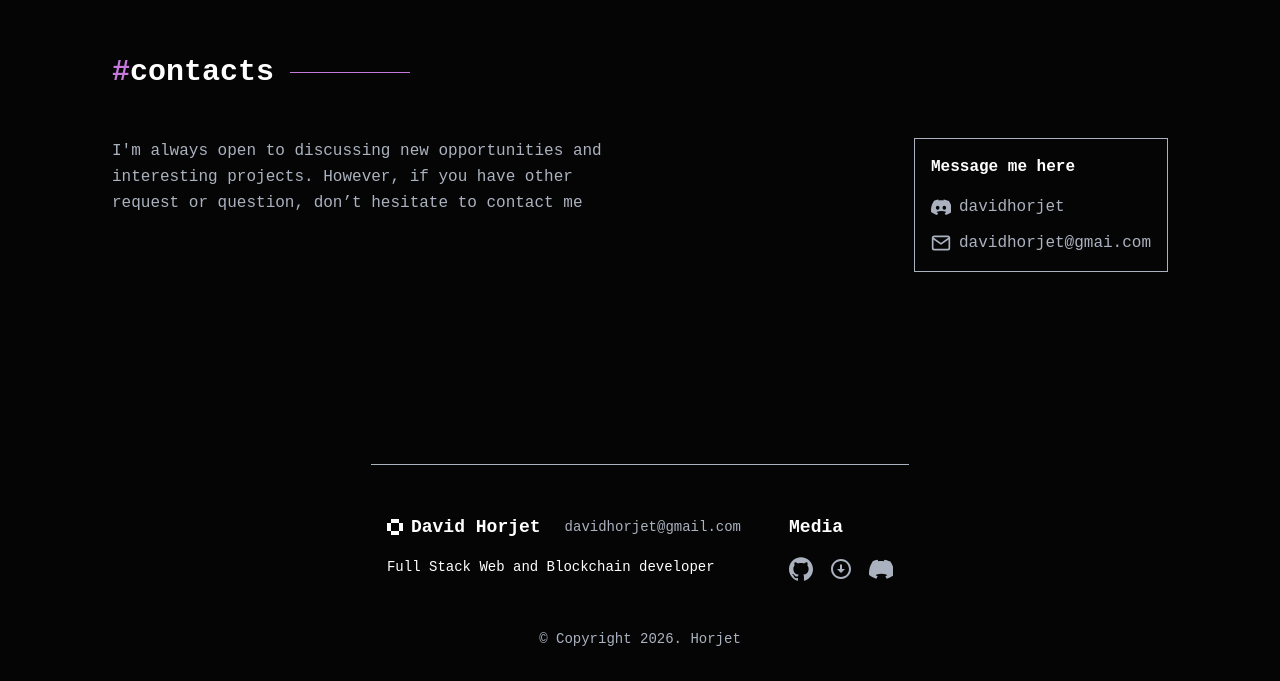
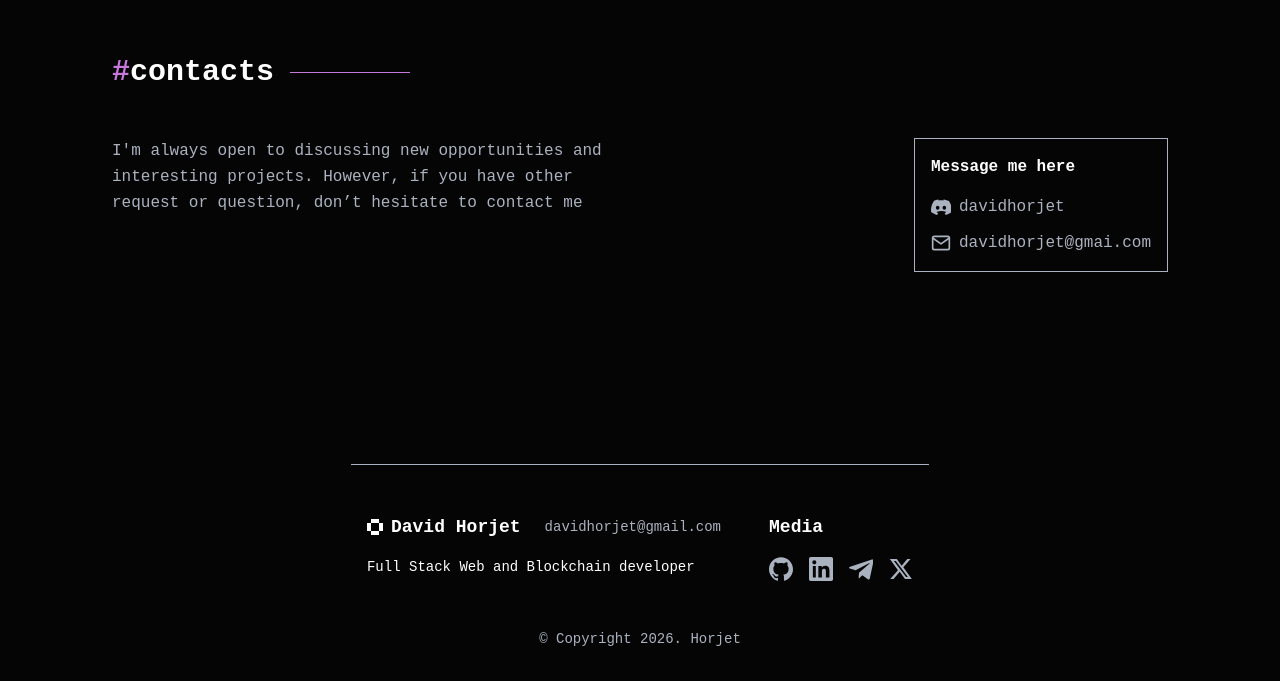
Before and after one commit to David-Horjet/Portfolio-v3, a Next.js app: page / in a window 1280 px wide. Shown: the part 4211-4892 px from the top of the page. Built offline with nearby package versions, Linux system fonts and the light colour scheme.

Commit message:
chore: addin contents

```diff
--- a/components/Footer.tsx
+++ b/components/Footer.tsx
@@ -1,4 +1,5 @@
 
+import Link from 'next/link';
 import React from 'react';
 
 const Footer: React.FC = () => {
@@ -8,7 +9,7 @@ const Footer: React.FC = () => {
                 <div className="space-y-4">
                     <div className="flex items-center gap-2 group">
                         <svg width="16" height="16" viewBox="0 0 16 16" fill="none" xmlns="http://www.w3.org/2000/svg">
-              <path d="M12 0H4V4H0V12H4V16H12V12H16V4H12V0ZM12 4V12H4V4H12Z" fill="white"/>
+                            <path d="M12 0H4V4H0V12H4V16H12V12H16V4H12V0ZM12 4V12H4V4H12Z" fill="white" />
                         </svg>
                         <span className="text-white font-bold text-lg group-hover:text-primary transition-colors cursor-pointer">David Horjet</span>
                         <span className="text-gray text-sm ml-4 cursor-pointer hover:text-white transition-colors">davidhorjet@gmail.com</span>
@@ -19,16 +20,73 @@ const Footer: React.FC = () => {
                 <div className="space-y-4">
                     <h4 className="text-white font-bold text-lg">Media</h4>
                     <div className="flex gap-4 text-gray">
-             {/* Github icon placeholder */}
-            <svg width="24" height="24" viewBox="0 0 24 24" fill="currentColor" className="hover:text-white transition-colors cursor-pointer">
-              <path d="M12 .297c-6.63 0-12 5.373-12 12 0 5.303 3.438 9.8 8.205 11.385.6.113.82-.258.82-.577 0-.285-.01-1.04-.015-2.04-3.338.724-4.042-1.61-4.042-1.61C4.422 18.07 3.633 17.7 3.633 17.7c-1.087-.744.084-.729.084-.729 1.205.084 1.838 1.236 1.838 1.236 1.07 1.835 2.809 1.305 3.495.998.108-.776.417-1.305.76-1.605-2.665-.3-5.466-1.332-5.466-5.93 0-1.31.465-2.38 1.235-3.22-.135-.303-.54-1.523.105-3.176 0 0 1.005-.322 3.3 1.23.96-.267 1.98-.399 3-.405 1.02.006 2.04.138 3 .405 2.28-1.552 3.285-1.23 3.285-1.23.645 1.653.24 2.873.12 3.176.765.84 1.23 1.91 1.23 3.22 0 4.61-2.805 5.625-5.475 5.92.42.36.81 1.096.81 2.22 0 1.606-.015 2.896-.015 3.286 0 .315.21.69.825.57C20.565 22.092 24 17.592 24 12.297c0-6.627-5.373-12-12-12"/>
+                        {/* GitHub */}
+                        <Link
+                            href="https://github.com/David-Horjet"
+                            target="_blank"
+                            className="group"
+                        >
+                            <svg
+                                width="24"
+                                height="24"
+                                viewBox="0 0 24 24"
+                                fill="currentColor"
+                                className="text-gray group-hover:text-primary transition-colors"
+                            >
+                                <path d="M12 .297c-6.63 0-12 5.373-12 12 0 5.303 3.438 9.8 8.205 11.385.6.113.82-.258.82-.577 0-.285-.01-1.04-.015-2.04-3.338.724-4.042-1.61-4.042-1.61C4.422 18.07 3.633 17.7 3.633 17.7c-1.087-.744.084-.729.084-.729 1.205.084 1.838 1.236 1.838 1.236 1.07 1.835 2.809 1.305 3.495.998.108-.776.417-1.305.76-1.605-2.665-.3-5.466-1.332-5.466-5.93 0-1.31.465-2.38 1.235-3.22-.135-.303-.54-1.523.105-3.176 0 0 1.005-.322 3.3 1.23.96-.267 1.98-.399 3-.405 1.02.006 2.04.138 3 .405 2.28-1.552 3.285-1.23 3.285-1.23.645 1.653.24 2.873.12 3.176.765.84 1.23 1.91 1.23 3.22 0 4.61-2.805 5.625-5.475 5.92.42.36.81 1.096.81 2.22 0 1.606-.015 2.896-.015 3.286 0 .315.21.69.825.57C20.565 22.092 24 17.592 24 12.297c0-6.627-5.373-12-12-12" />
                             </svg>
-            <svg width="24" height="24" viewBox="0 0 24 24" fill="currentColor" className="hover:text-white transition-colors cursor-pointer">
-              <path d="M12 2C6.47 2 2 6.47 2 12s4.47 10 10 10 10-4.47 10-10S17.53 2 12 2zm0 18c-4.41 0-8-3.59-8-8s3.59-8 8-8 8 3.59 8 8-3.59 8-8 8zm-1-12.5h2V12h3l-4 4-4-4h3V7.5z"/>
+                        </Link>
+
+                        {/* LinkedIn */}
+                        <Link
+                            href="https://linkedin.com/in/davidhorjet"
+                            target="_blank"
+                            className="group"
+                        >
+                            <svg
+                                width="24"
+                                height="24"
+                                viewBox="0 0 24 24"
+                                fill="currentColor"
+                                className="text-gray group-hover:text-primary transition-colors"
+                            >
+                                <path d="M20.447 20.452h-3.554v-5.569c0-1.328-.027-3.037-1.852-3.037-1.853 0-2.136 1.445-2.136 2.939v5.667H9.351V9h3.414v1.561h.049c.476-.9 1.637-1.85 3.366-1.85 3.599 0 4.267 2.368 4.267 5.451v6.29zM5.337 7.433a2.062 2.062 0 110-4.124 2.062 2.062 0 010 4.124zM6.814 20.452H3.861V9h2.953v11.452zM22.225 0H1.771C.792 0 0 .774 0 1.727v20.545C0 23.227.792 24 1.771 24h20.451C23.2 24 24 23.227 24 22.273V1.727C24 .774 23.2 0 22.222 0z" />
                             </svg>
-            <svg width="24" height="24" viewBox="0 0 24 24" fill="currentColor" className="hover:text-white transition-colors cursor-pointer">
-               <path d="M20.317 4.3698a19.7913 19.7913 0 00-4.8851-1.5152.0741.0741 0 00-.0785.0371c-.211.3753-.4447.8648-.6083 1.2495-1.8447-.2762-3.68-.2762-5.4868 0-.1636-.3933-.4058-.8742-.6177-1.2495a.077.077 0 00-.0785-.037 19.7363 19.7363 0 00-4.8852 1.515.0699.0699 0 00-.0321.0277C.5334 9.0458-.319 13.5799.0992 18.0578a.0824.0824 0 00.0312.0561c2.4214 1.7899 4.7563 2.872 7.0433 3.58a.0768.0768 0 00.0835-.027c.5401-.739 1.0125-1.5361 1.4088-2.3781a.0767.0767 0 00-.0418-.1058 12.5907 12.5907 0 01-1.8907-.901.0784.0784 0 00-.0083-.1311c.1265-.0948.253-.1928.3734-.294a.0754.0754 0 00.0264-.0784 14.28 14.28 0 0110.7412 0 .075.075 0 00.0264.0784c.1204.1012.2469.1992.3734.294a.0788.0788 0 00-.0083.1311 12.1541 12.1541 0 01-1.8907.901.0763.0763 0 00-.0418.1058c.3963.842 1.4088 2.3781 1.4088 2.3781a.0762.0762 0 00.0835.027c2.287-.708 4.6219-1.7901 7.0433-3.58a.0824.0824 0 00.0312-.0561c.5004-5.177-.8382-9.6739-3.5493-13.6604a.068.068 0 00-.0312-.0286z"/>
+                        </Link>
+
+                        {/* Telegram */}
+                        <Link
+                            href="https://t.me/davidhorjet"
+                            target="_blank"
+                            className="group"
+                        >
+                            <svg
+                                width="24"
+                                height="24"
+                                viewBox="0 0 24 24"
+                                fill="currentColor"
+                                className="text-gray group-hover:text-primary transition-colors"
+                            >
+                                <path d="M9.993 15.674l-.396 5.58c.567 0 .813-.244 1.107-.536l2.655-2.528 5.5 4.02c1.01.557 1.723.265 1.986-.93l3.603-16.93c.336-1.56-.564-2.17-1.547-1.81L1.114 9.634c-1.524.594-1.5 1.44-.26 1.825l5.743 1.793L19.9 6.364c.622-.41 1.19-.183.723.227" />
                             </svg>
+                        </Link>
+
+                        {/* X (Twitter) */}
+                        <Link
+                            href="https://x.com/david_horjet"
+                            target="_blank"
+                            className="group"
+                        >
+                            <svg
+                                width="24"
+                                height="24"
+                                viewBox="0 0 24 24"
+                                fill="currentColor"
+                                className="text-gray group-hover:text-primary transition-colors"
+                            >
+                                <path d="M18.244 2H21.556L14.325 10.236L22.845 22H16.017L10.71 14.718L4.545 22H1.23L8.94 13.199L0.845 2H7.845L12.644 8.635L18.244 2ZM17.08 20.02H18.914L6.85 3.88H4.88L17.08 20.02Z" />
+                            </svg>
+                        </Link>
                     </div>
                 </div>
             </div>
```
Lines whose indentation alone changed are shown as unchanged.
